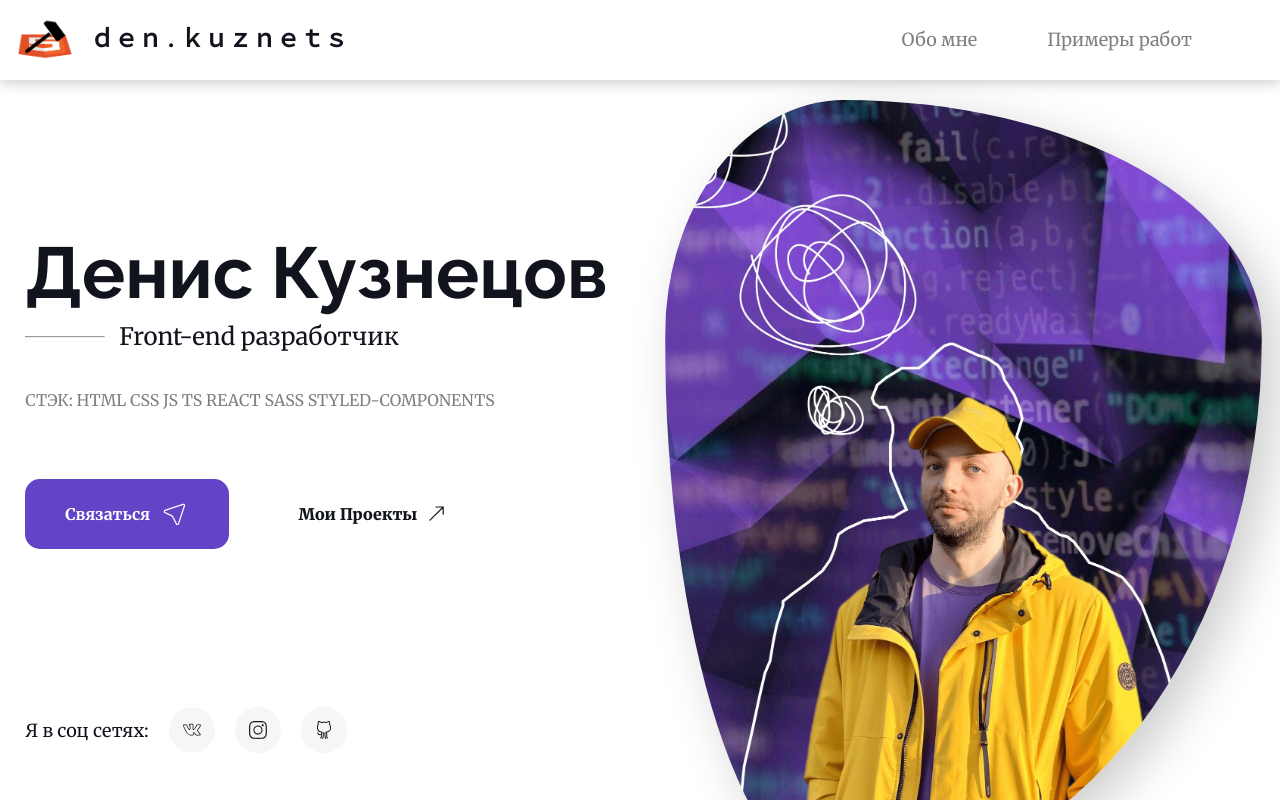
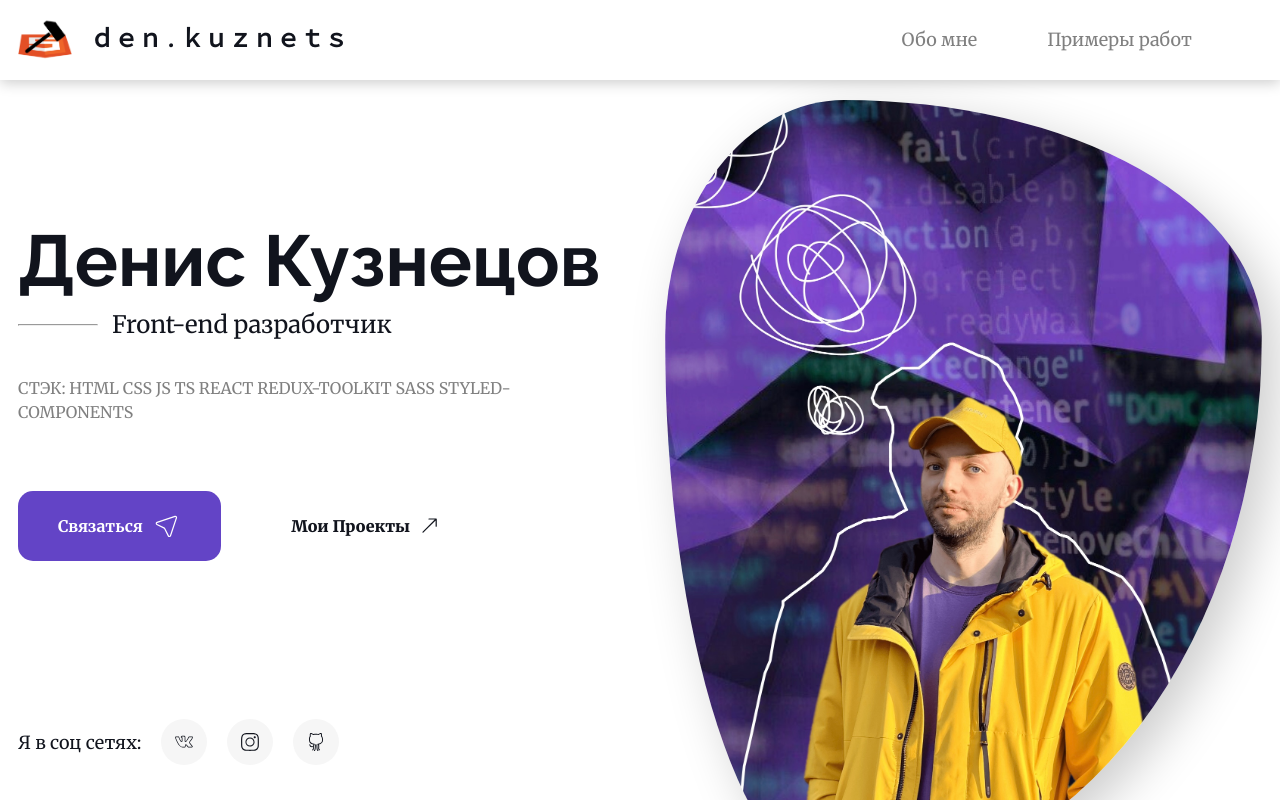
Before and after one commit to DenKuznets/portfolio, a React (Vite) app: page / in a window 1280 px wide. Shown: the top 800 px of the page. Built offline with nearby package versions, Linux system fonts and the light colour scheme.

Commit message:
stack info update

```diff
--- a/utils.js
+++ b/utils.js
@@ -147,7 +147,7 @@ export const localization = {
             lname: "Кузнецов",
             profession: "front-end разработчик",
             aboutme: "верстаю сайты на react и styled-components",
-            stack: "СТЭК: HTML CSS JS TS REACT SASS STYLED-COMPONENTS",
+            stack: "СТЭК: HTML CSS JS TS REACT REDUX-TOOLKIT SASS STYLED-COMPONENTS",
             contactme: "Связаться",
             socials: "я в соц сетях",
         },
```
